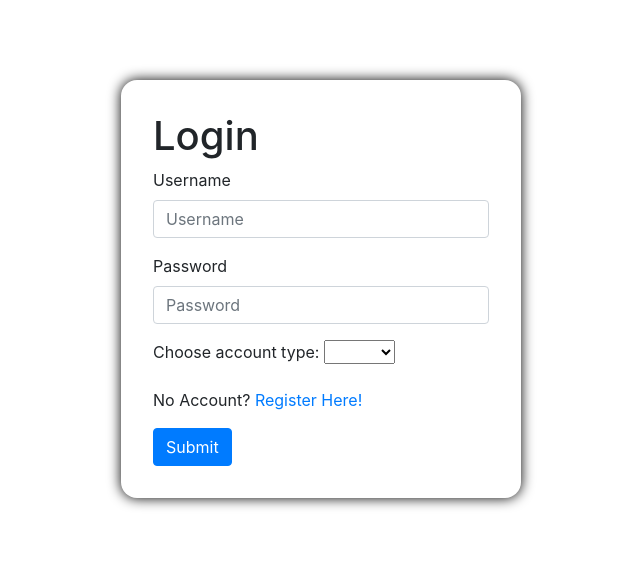
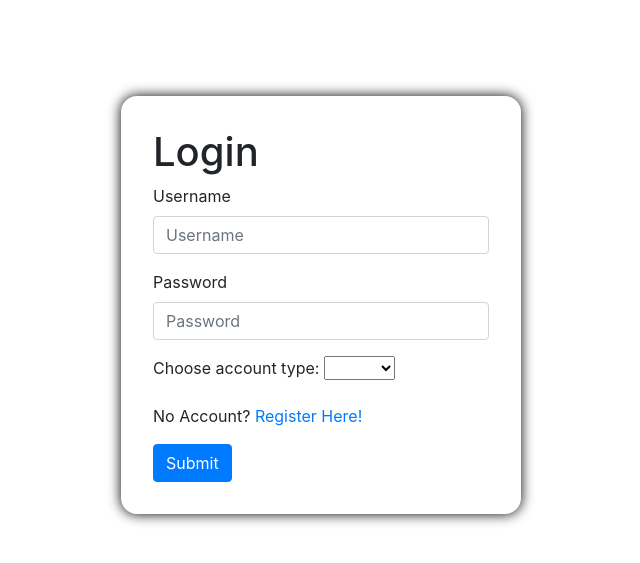
Before and after one commit to kimpoy/barangay_system, a PHP site: page / in a window 1280 px wide. Shown: the top 563 px of the page, without its empty margins (319-959 px from the left). Run offline with PHP 8.4, Linux system fonts and the light colour scheme.

Commit message:
add margin on style.css

```diff
--- a/includes/stylesheet/style.css
+++ b/includes/stylesheet/style.css
@@ -11,7 +11,7 @@
   flex-direction: column;
   justify-content: center;
   align-items: center;
-  margin-block: 5rem;
+  margin-block: 6rem;
 }
 
 /* *List Group(navigation) */
```
